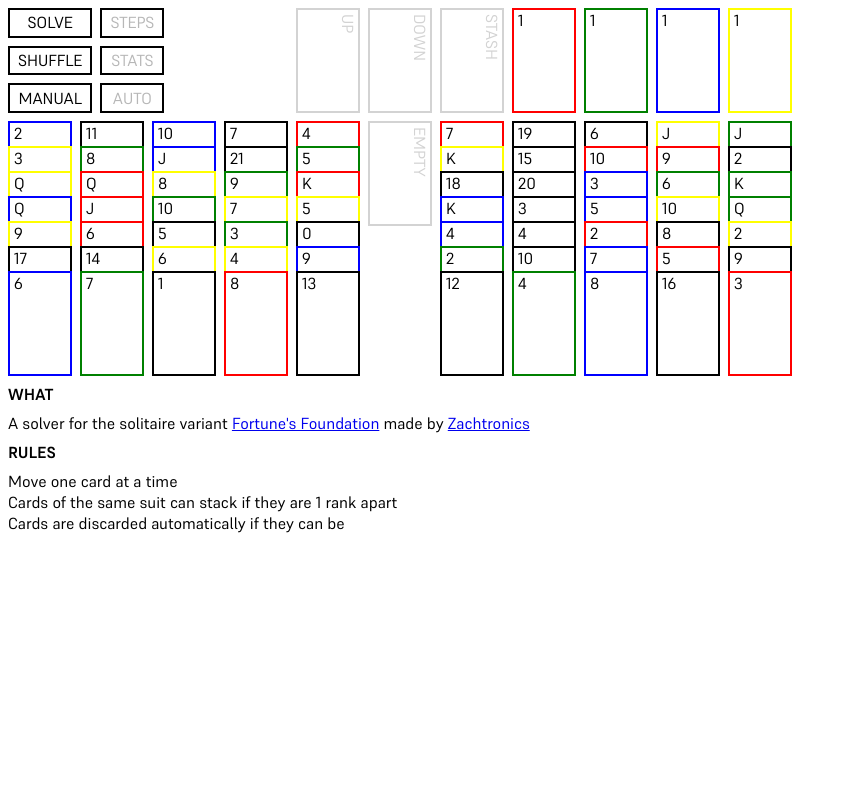
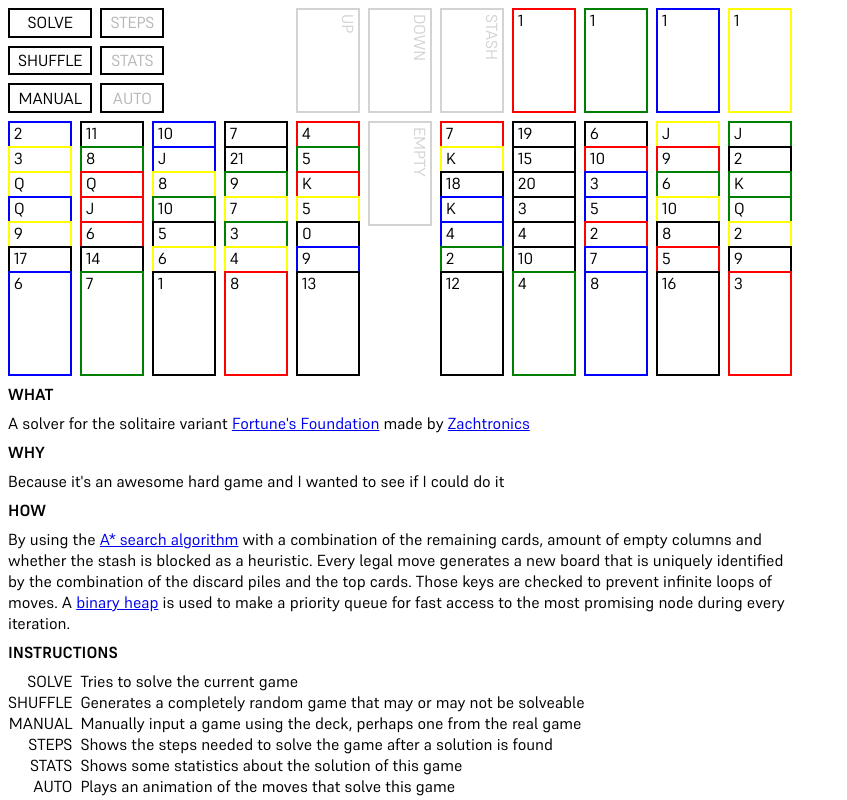
Before and after one commit to Dubbelll/Fortuna, a SvelteKit app: page / in a window 1280 px wide. Shown: the top 800 px of the page, without its empty margins (0-847 px from the left). Built offline with nearby package versions, Linux system fonts and the light colour scheme.

Commit message:
Finish the explanation content

```diff
--- a/src/routes/+page.svelte
+++ b/src/routes/+page.svelte
@@ -242,6 +242,7 @@
 <style>
 	.container {
 		display: grid;
+		grid-auto-columns: min-content;
 		gap: 8px;
 		padding: 8px;
 	}
@@ -251,7 +252,7 @@
 		display: grid;
 		justify-content: start;
 		gap: 8px;
-		max-width: min(calc(100dvw - 16px), 784px);
+		width: min(calc(100dvw - 16px), 784px);
 		max-height: calc(100dvh - 16px);
 	}
 
--- a/src/routes/_components/Board.svelte
+++ b/src/routes/_components/Board.svelte
@@ -42,7 +42,7 @@
 	.board {
 		position: relative;
 		display: grid;
-		grid-template-columns: repeat(11, 1fr) min-content;
+		grid-template-columns: repeat(11, 1fr);
 		column-gap: 8px;
 		overflow: auto;
 	}
--- a/src/routes/_components/Explanation.svelte
+++ b/src/routes/_components/Explanation.svelte
@@ -6,12 +6,52 @@
 	made by
 	<a href="https://www.zachtronics.com">Zachtronics</a>
 </p>
+<h1>WHY</h1>
+<p>Because it's an awesome hard game and I wanted to see if I could do it</p>
+<h1>HOW</h1>
+<p>
+	By using the <a href="https://en.wikipedia.org/wiki/A*_search_algorithm">A* search algorithm</a>
+	with a combination of the remaining cards, amount of empty columns and whether the stash is blocked
+	as a heuristic. Every legal move generates a new board that is uniquely identified by the combination
+	of the discard piles and the top cards. Those keys are checked to prevent infinite loops of moves.
+	A
+	<a href="https://en.wikipedia.org/wiki/Binary_heap">binary heap</a>
+	is used to make a priority queue for fast access to the most promising node during every iteration.
+</p>
+<h1>INSTRUCTIONS</h1>
+<div class="instructions">
+	<p class="action">SOLVE</p>
+	<p>Tries to solve the current game</p>
+	<p class="action">SHUFFLE</p>
+	<p>Generates a completely random game that may or may not be solveable</p>
+	<p class="action">MANUAL</p>
+	<p>Manually input a game using the deck, perhaps one from the real game</p>
+	<p class="action">STEPS</p>
+	<p>Shows the steps needed to solve the game after a solution is found</p>
+	<p class="action">STATS</p>
+	<p>Shows some statistics about the solution of this game</p>
+	<p class="action">AUTO</p>
+	<p>Plays an animation of the moves that solve this game</p>
+</div>
 <h1>RULES</h1>
 <ul>
 	<li>Move one card at a time</li>
 	<li>Cards of the same suit can stack if they are 1 rank apart</li>
+	<li>Cards can be discarded if they are 1 rank apart of the matching discard pile</li>
 	<li>Cards are discarded automatically if they can be</li>
+	<li>The tarot suit has two dicards: one going up, one going down</li>
+	<li>The standard suits only have one discard: going up</li>
+	<li>The stash blocks discards, but only to the standard suits</li>
 </ul>
 
 <style>
+	.instructions {
+		display: grid;
+		grid-template-columns: min-content auto;
+		column-gap: 8px;
+	}
+
+	.action {
+		justify-self: end;
+	}
 </style>
```
